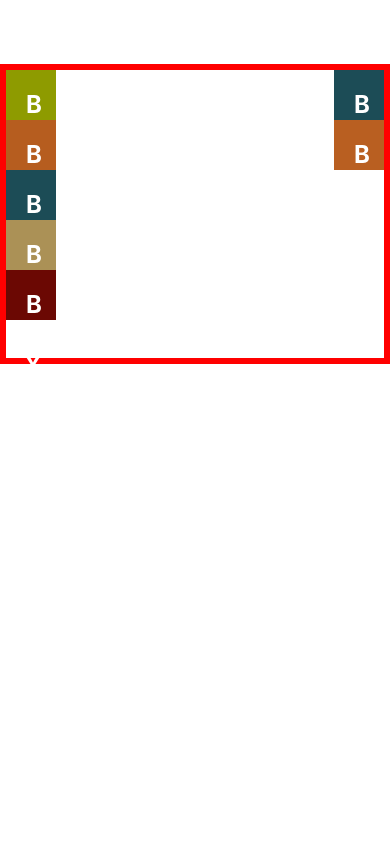
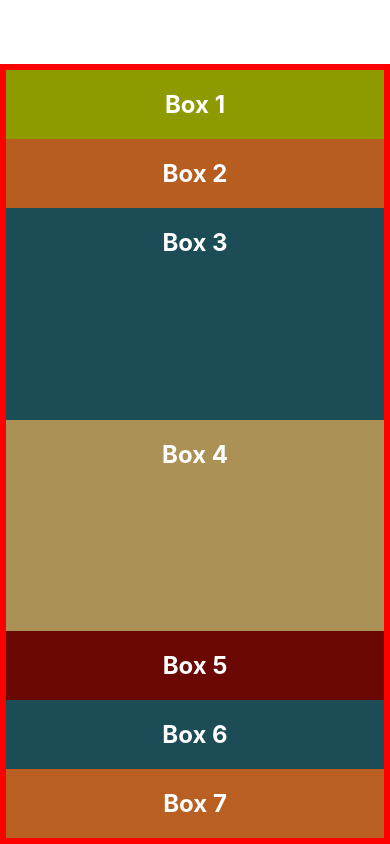
Before and after one commit to Marvellous890/my-react-native, a React Native app: screen / in a window 390 px wide. Built offline with nearby package versions, Linux system fonts and the light colour scheme.

Commit message:
flex basis

```diff
--- a/App.js
+++ b/App.js
@@ -7,8 +7,8 @@
     <View style={styles.container}>
       <Box style={{backgroundColor: "#8e9b00",}}>Box 1</Box>
       <Box style={{backgroundColor: "#b65d1f",}}>Box 2</Box>
-      <Box style={{backgroundColor: "#1c4c56",}}>Box 3</Box>
-      <Box style={{backgroundColor: "#ab9156",}}>Box 4</Box>
+      <Box style={{backgroundColor: "#1c4c56", flexBasis: 140, flex: 1}}>Box 3</Box>
+      <Box style={{backgroundColor: "#ab9156", height: 140, flex: 1}}>Box 4</Box>
       <Box style={{backgroundColor: "#6b0803"}}>Box 5</Box>
       <Box style={{backgroundColor: "#1c4c56"}}>Box 6</Box>
       <Box style={{backgroundColor: "#b95f21"}}>Box 7</Box>
@@ -18,10 +18,7 @@
 
 export const styles = StyleSheet.create({
   container: {
-    // flex: 1,
-    height: 300,
-    flexWrap: "wrap",
-    alignContent: "space-between",
+    flex: 1,
     marginTop: 64,
     borderWidth: 6,
     borderColor: "red"
--- a/components/Box.js
+++ b/components/Box.js
@@ -12,8 +12,6 @@
   box: {
     backgroundColor: "#fff",
     padding: 20,
-    width: 50,
-    height: 50,
   },
   text: {
     fontSize: 24,
```
